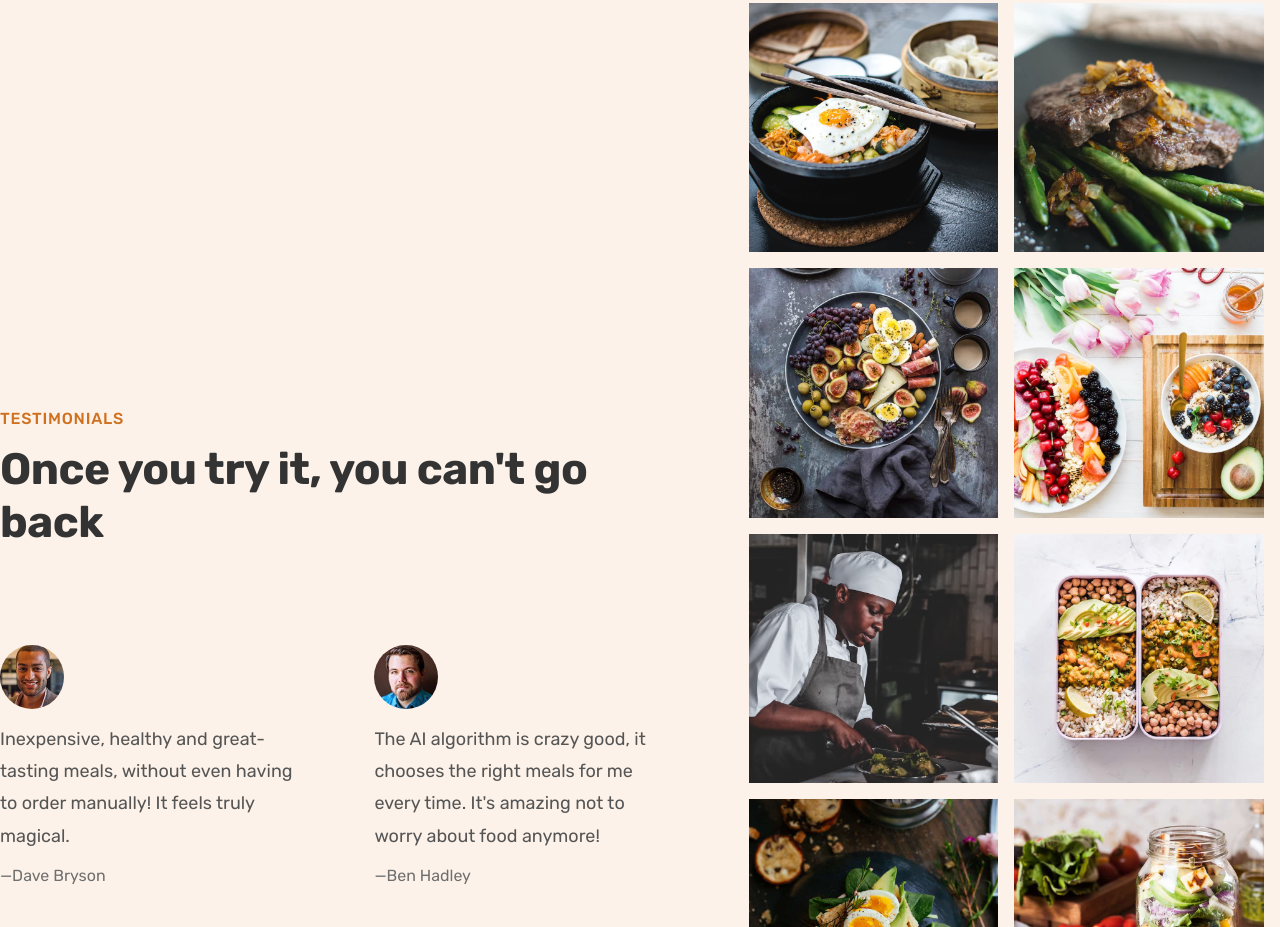
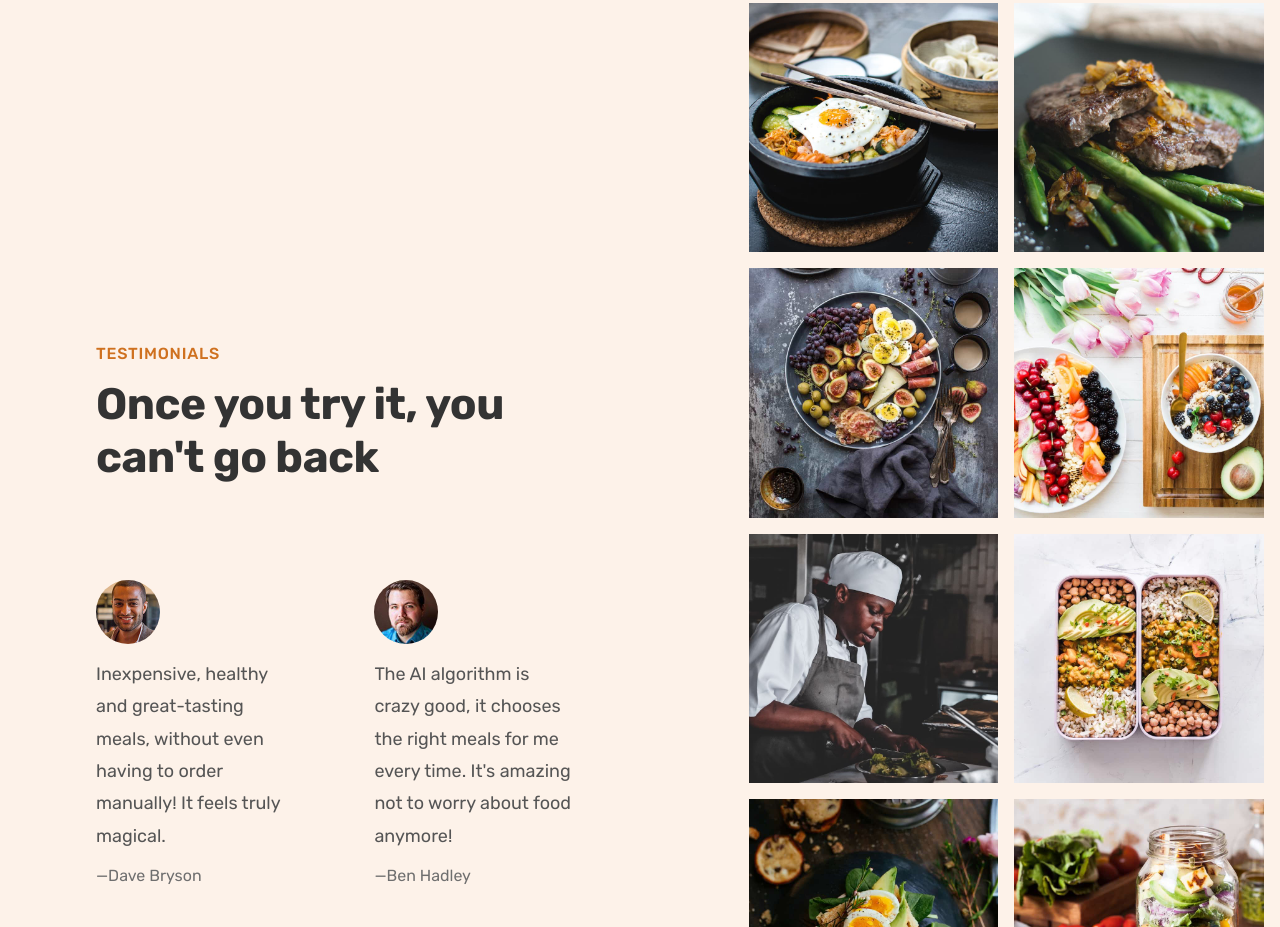
Before and after one commit to KAYITARES/Omnifood-restaurant, a plain HTML site: page index.html in a window 1280 px wide. Shown: the part 3573-4500 px from the top of the page. Drawn offline with nearby package versions, Linux system fonts and the light colour scheme; some packages are replaced by stand-ins of ours; a script that the page names is missing; files whose address does not match are found by name.

Commit message:
adding padding to the testimonial-section cotainer

```diff
--- a/css/style.css
+++ b/css/style.css
@@ -288,6 +288,9 @@ body {
   display: grid;
   grid-template-columns: 55fr 45fr;
   align-items: center;
+}
+.testimonials-container {
+  padding: 9.6rem;
 }
 
 .testimonials {
```
